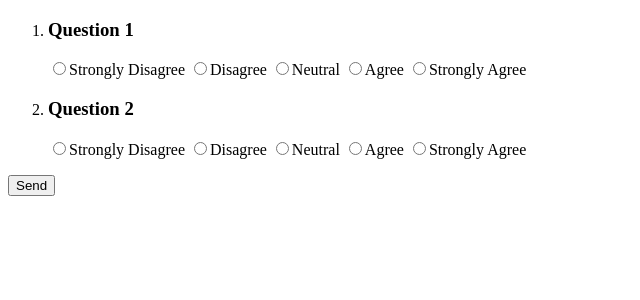
After one commit to brightside51/Mood-Coach, a PHP site: page /templates/test.php in a window 1280 px wide. The commit adds this page. Shown: the top 300 px of the page, without its empty margins (0-640 px from the left). Run offline with PHP 8.4, Linux system fonts and the light colour scheme.

Commit message:
changes 8/1/22

```diff
--- /dev/null
+++ b/templates/test.php
@@ -0,0 +1,37 @@
+<!DOCTYPE html>
+<html lang = "EN-US">
+    <head>
+        <meta charset = "UTF-8">
+        <title>Test</title>
+    </head>
+
+    <body>
+        <form action = "database\test.php" method = "post" id = "test">
+            <ol>
+                <li>
+                    <h3>Question 1</h3>
+                    <div>
+                        <input type = "radio" name = "q1-answers" value = "Strongly Disagree">Strongly Disagree
+                        <input type = "radio" name = "q1-answers" value = "Disagree">Disagree
+                        <input type = "radio" name = "q1-answers" value = "Neutral">Neutral
+                        <input type = "radio" name = "q1-answers" value = "Agree">Agree
+                        <input type = "radio" name = "q1-answers" value = "Strongly Agree">Strongly Agree
+                    </div>
+                </li>
+
+                <li>
+                    <h3>Question 2</h3>
+                    <div>
+                        <input type = "radio" name = "q2-answers" value = "Strongly Disagree">Strongly Disagree
+                        <input type = "radio" name = "q2-answers" value = "Disagree">Disagree
+                        <input type = "radio" name = "q2-answers" value = "Neutral">Neutral
+                        <input type = "radio" name = "q2-answers" value = "Agree">Agree
+                        <input type = "radio" name = "q2-answers" value = "Strongly Agree">Strongly Agree
+                    </div>
+                </li>
+            </ol>
+
+            <input type = "submit" value = "Send">
+        </form>
+    </body>
+</html>
```
Also changed, not shown: database/test.php (added, +26 -0 lines), templates/test_menu_tpl.php (+22 -2 lines), sql/database.db (renamed from sql/moodCoach.db), sql/database.sql (renamed from sql/Mood Coach SQL.sql), templates/prev_feedback_tpl.php (added), templates/week_results_tpl.php (added).
